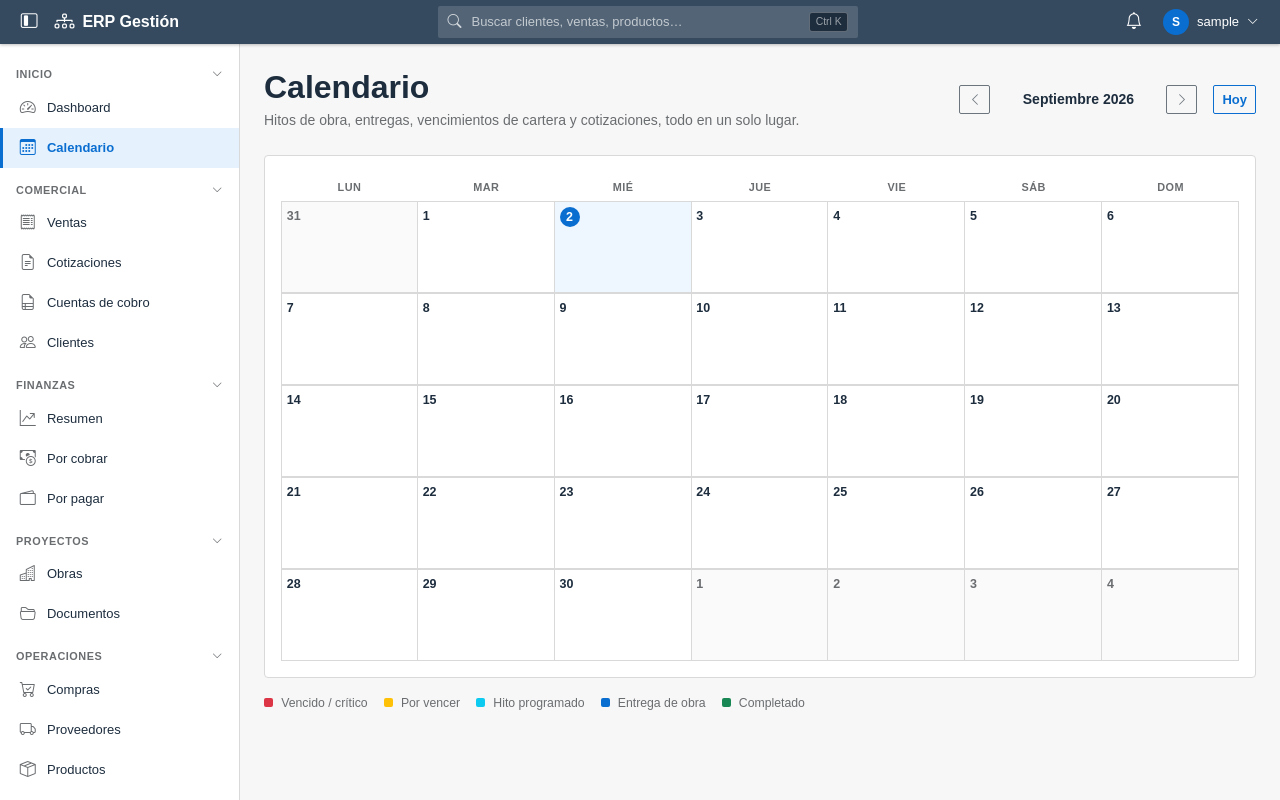
After one commit to juanca9640ia-stack/-git-remote-add-origin-...-git-push-., a Django app: page /calendario/ in a window 1280 px wide. The commit adds this page. Run offline with Django 4.2, Linux system fonts and the light colour scheme; the visitor is signed in with stand-in values (Sample User, id 1); data comes from the database, SQL or seed files in the repository; data that the repository does not hold is empty.

Commit message:
Fase 5C: calendario ejecutivo
- Vista de calendario mensual (/calendario/) que agrega en un solo
  lugar las fechas que importan: hitos de obra, entregas estimadas de
  proyectos, vencimientos de cartera (CxC) y de cotizaciones enviadas.
  Cada categoría se omite si el usuario no tiene acceso al módulo.
- Navegación mes anterior/siguiente y botón 'Hoy'; cada evento enlaza
  directo al registro correspondiente.
- Acceso gateado igual que el dashboard (core.ver_dashboard).
- 206/206 tests OK (4 nuevos para esta vista).

```diff
--- /dev/null
+++ b/core/templates/core/calendario.html
@@ -0,0 +1,49 @@
+{% extends "base.html" %}
+{% block title %}Calendario{% endblock %}
+{% block content %}
+<div class="d-flex justify-content-between align-items-center mb-4 flex-wrap gap-2">
+    <div>
+        <h2 class="mb-1">Calendario</h2>
+        <p class="text-muted mb-0">Hitos de obra, entregas, vencimientos de cartera y cotizaciones, todo en un solo lugar.</p>
+    </div>
+    <div class="d-flex align-items-center gap-2">
+        <a href="?anio={{ mes_anterior_anio }}&mes={{ mes_anterior }}" class="btn btn-outline-secondary btn-sm"><i class="bi bi-chevron-left"></i></a>
+        <span class="fw-bold" style="min-width:160px; text-align:center;">{{ mes_nombre_largo }} {{ anio }}</span>
+        <a href="?anio={{ mes_siguiente_anio }}&mes={{ mes_siguiente }}" class="btn btn-outline-secondary btn-sm"><i class="bi bi-chevron-right"></i></a>
+        <a href="{% url 'calendario' %}" class="btn btn-outline-primary btn-sm ms-2">Hoy</a>
+    </div>
+</div>
+
+<div class="sap-calendario card card-kpi p-3">
+    <div class="sap-cal-cabecera">
+        {% for dia in dias_semana %}<div class="sap-cal-cabecera-dia">{{ dia }}</div>{% endfor %}
+    </div>
+    {% for semana in semanas %}
+        <div class="sap-cal-semana">
+            {% for dia in semana %}
+                <div class="sap-cal-dia {% if not dia.es_del_mes %}sap-cal-dia-fuera{% endif %} {% if dia.es_hoy %}sap-cal-dia-hoy{% endif %}">
+                    <div class="sap-cal-dia-numero">{{ dia.fecha.day }}</div>
+                    <div class="sap-cal-dia-eventos">
+                        {% for evento in dia.eventos|slice:":3" %}
+                            <a href="{{ evento.url }}" class="sap-cal-evento sap-cal-evento-{{ evento.color }}" title="{{ evento.titulo }}">
+                                <i class="bi {{ evento.icono }}"></i>{{ evento.titulo }}
+                            </a>
+                        {% endfor %}
+                        {% if dia.eventos|length > 3 %}
+                            <div class="sap-cal-evento-mas">+{{ dia.eventos|length|add:"-3" }} más</div>
+                        {% endif %}
+                    </div>
+                </div>
+            {% endfor %}
+        </div>
+    {% endfor %}
+</div>
+
+<div class="d-flex gap-3 mt-3 flex-wrap small text-muted">
+    <span><span class="sap-cal-leyenda bg-danger"></span> Vencido / crítico</span>
+    <span><span class="sap-cal-leyenda bg-warning"></span> Por vencer</span>
+    <span><span class="sap-cal-leyenda bg-info"></span> Hito programado</span>
+    <span><span class="sap-cal-leyenda bg-primary"></span> Entrega de obra</span>
+    <span><span class="sap-cal-leyenda bg-success"></span> Completado</span>
+</div>
+{% endblock %}
--- a/core/views.py
+++ b/core/views.py
@@ -1,5 +1,6 @@
+import calendar
 import json
-from datetime import timedelta
+from datetime import date, timedelta
 from decimal import Decimal
 
 from django.contrib.auth.decorators import login_required
@@ -28,6 +29,13 @@ MESES_ABREV = {
     1: "Ene", 2: "Feb", 3: "Mar", 4: "Abr", 5: "May", 6: "Jun",
     7: "Jul", 8: "Ago", 9: "Sep", 10: "Oct", 11: "Nov", 12: "Dic",
 }
+
+MESES_COMPLETOS = {
+    1: "Enero", 2: "Febrero", 3: "Marzo", 4: "Abril", 5: "Mayo", 6: "Junio",
+    7: "Julio", 8: "Agosto", 9: "Septiembre", 10: "Octubre", 11: "Noviembre", 12: "Diciembre",
+}
+
+DIAS_SEMANA_ABREV = ["Lun", "Mar", "Mié", "Jue", "Vie", "Sáb", "Dom"]
 
 PERIODOS = {
     # clave -> (etiqueta, días hacia atrás desde hoy; None = desde el 1º del año)
@@ -396,3 +404,102 @@ def notificaciones(request):
     """Feed de la campana del shellbar: las mismas alertas del dashboard,
     disponibles desde cualquier pantalla."""
     return JsonResponse({"alertas": _construir_alertas(request)})
+
+
+def _eventos_calendario(request, fecha_desde, fecha_hasta):
+    """Fechas importantes de todos los módulos, en un solo lugar: hitos y
+    entregas de obra, vencimientos de cartera y de cotizaciones. Cada
+    categoría se omite si el usuario no tiene acceso al módulo."""
+    empresa = request.empresa
+    eventos_por_dia = {}
+
+    def agregar(fecha, evento):
+        if fecha_desde <= fecha <= fecha_hasta:
+            eventos_por_dia.setdefault(fecha, []).append(evento)
+
+    if request.user.has_module_perms("proyectos"):
+        hitos = HitoProyecto.objects.filter(
+            empresa=empresa, fecha_objetivo__gte=fecha_desde, fecha_objetivo__lte=fecha_hasta,
+        ).select_related("proyecto")
+        for hito in hitos:
+            agregar(hito.fecha_objetivo, {
+                "color": "success" if hito.completado else ("danger" if hito.vencido else "info"),
+                "icono": "bi-flag", "titulo": f"Hito: {hito.nombre} ({hito.proyecto.nombre})",
+                "url": reverse("proyectos:proyecto_detalle", args=[hito.proyecto_id]),
+            })
+        entregas = Proyecto.objects.filter(
+            empresa=empresa, fecha_fin_estimada__gte=fecha_desde, fecha_fin_estimada__lte=fecha_hasta,
+        ).exclude(estado__in=[Proyecto.FINALIZADO, Proyecto.CANCELADO])
+        for proyecto in entregas:
+            agregar(proyecto.fecha_fin_estimada, {
+                "color": "primary", "icono": "bi-buildings", "titulo": f"Entrega estimada: {proyecto.nombre}",
+                "url": reverse("proyectos:proyecto_detalle", args=[proyecto.pk]),
+            })
+
+    if request.user.has_module_perms("finanzas"):
+        cxc = CuentaPorCobrar.objects.filter(
+            empresa=empresa, fecha_vencimiento__gte=fecha_desde, fecha_vencimiento__lte=fecha_hasta,
+            estado__in=[CuentaPorCobrar.PENDIENTE, CuentaPorCobrar.PARCIAL],
+        ).select_related("venta", "venta__cliente")
+        hoy = timezone.localdate()
+        for cuenta in cxc:
+            agregar(cuenta.fecha_vencimiento, {
+                "color": "danger" if cuenta.fecha_vencimiento < hoy else "warning",
+                "icono": "bi-cash-coin", "titulo": f"Vence CxC {cuenta.venta.numero} · {cuenta.venta.cliente}",
+                "url": reverse("finanzas:cxc_detalle", args=[cuenta.pk]),
+            })
+
+    if request.user.has_module_perms("ventas"):
+        cotizaciones = Cotizacion.objects.filter(
+            empresa=empresa, estado=Cotizacion.ENVIADA,
+            fecha_validez__gte=fecha_desde, fecha_validez__lte=fecha_hasta,
+        ).select_related("cliente")
+        for cot in cotizaciones:
+            agregar(cot.fecha_validez, {
+                "color": "warning", "icono": "bi-file-earmark-text",
+                "titulo": f"Vence cotización {cot.numero} · {cot.cliente}",
+                "url": reverse("ventas:cotizacion_detalle", args=[cot.pk]),
+            })
+
+    return eventos_por_dia
+
+
+@login_required
+def calendario(request):
+    if not (request.user.is_superuser or request.user.has_perm("core.ver_dashboard")):
+        return render(request, "core/sin_acceso.html")
+
+    hoy = timezone.localdate()
+    try:
+        anio = int(request.GET.get("anio", hoy.year))
+        mes = int(request.GET.get("mes", hoy.month))
+        primer_dia = date(anio, mes, 1)
+    except (ValueError, TypeError):
+        anio, mes, primer_dia = hoy.year, hoy.month, hoy.replace(day=1)
+
+    ultimo_dia = date(anio, mes, calendar.monthrange(anio, mes)[1])
+    cal = calendar.Calendar(firstweekday=0)  # semana empieza en lunes
+    semanas_dias = cal.monthdatescalendar(anio, mes)  # incluye días de meses vecinos para completar semanas
+
+    fecha_desde = semanas_dias[0][0]
+    fecha_hasta = semanas_dias[-1][-1]
+    eventos_por_dia = _eventos_calendario(request, fecha_desde, fecha_hasta)
+
+    semanas = [
+        [{"fecha": dia, "es_del_mes": dia.month == mes, "es_hoy": dia == hoy, "eventos": eventos_por_dia.get(dia, [])}
+         for dia in semana]
+        for semana in semanas_dias
+    ]
+
+    mes_anterior_anio, mes_anterior = (anio - 1, 12) if mes == 1 else (anio, mes - 1)
+    mes_siguiente_anio, mes_siguiente = (anio + 1, 1) if mes == 12 else (anio, mes + 1)
+
+    return render(request, "core/calendario.html", {
+        "semanas": semanas,
+        "mes_nombre_largo": MESES_COMPLETOS.get(mes, ""),
+        "dias_semana": DIAS_SEMANA_ABREV,
+        "anio": anio, "mes": mes,
+        "mes_anterior_anio": mes_anterior_anio, "mes_anterior": mes_anterior,
+        "mes_siguiente_anio": mes_siguiente_anio, "mes_siguiente": mes_siguiente,
+        "total_eventos": sum(len(v) for v in eventos_por_dia.values()),
+    })
--- a/erp/urls.py
+++ b/erp/urls.py
@@ -4,11 +4,12 @@ from django.contrib import admin
 from django.contrib.auth import views as auth_views
 from django.urls import include, path
 
-from core.views import busqueda_global, dashboard, notificaciones
+from core.views import busqueda_global, calendario, dashboard, notificaciones
 
 urlpatterns = [
     path('admin/', admin.site.urls),
     path('', dashboard, name='dashboard'),
+    path('calendario/', calendario, name='calendario'),
     path('buscar/', busqueda_global, name='busqueda_global'),
     path('notificaciones/', notificaciones, name='notificaciones'),
     path('login/', auth_views.LoginView.as_view(template_name='registration/login.html'), name='login'),
--- a/static/css/app.css
+++ b/static/css/app.css
@@ -436,3 +436,48 @@ a { color: var(--sap-blue); }
 }
 .sap-embudo-valor { font-weight: 700; font-size: .95rem; margin-top: .35rem; }
 .sap-embudo-etiqueta { font-size: .7rem; color: var(--sap-text-muted); text-transform: uppercase; letter-spacing: .03em; }
+
+/* ===== Calendario ejecutivo ===== */
+.sap-cal-cabecera, .sap-cal-semana {
+    display: grid;
+    grid-template-columns: repeat(7, 1fr);
+}
+.sap-cal-cabecera-dia {
+    font-size: .68rem; text-transform: uppercase; letter-spacing: .04em;
+    color: var(--sap-text-muted); font-weight: 700; text-align: center; padding: .4rem 0;
+}
+.sap-cal-dia {
+    min-height: 92px; border: 1px solid var(--sap-border); padding: .3rem;
+    display: flex; flex-direction: column; gap: .2rem;
+}
+.sap-cal-semana .sap-cal-dia + .sap-cal-dia { border-left: none; }
+.sap-cal-semana { border-top: none; }
+.sap-cal-semana:first-child { border-top: 1px solid var(--sap-border); }
+.sap-cal-dia-fuera { background: #fafafa; color: var(--sap-text-muted); }
+.sap-cal-dia-fuera .sap-cal-dia-numero { color: var(--sap-text-muted); }
+.sap-cal-dia-hoy { background: #eef6ff; }
+.sap-cal-dia-numero { font-size: .78rem; font-weight: 600; }
+.sap-cal-dia-hoy .sap-cal-dia-numero {
+    background: var(--sap-blue); color: #fff; border-radius: 50%;
+    width: 20px; height: 20px; display: flex; align-items: center; justify-content: center;
+}
+.sap-cal-dia-eventos { display: flex; flex-direction: column; gap: .15rem; overflow: hidden; }
+.sap-cal-evento {
+    font-size: .66rem; padding: .1rem .3rem; border-radius: 3px; text-decoration: none;
+    color: #fff; white-space: nowrap; overflow: hidden; text-overflow: ellipsis;
+    display: flex; align-items: center; gap: .2rem;
+}
+.sap-cal-evento i { font-size: .6rem; flex-shrink: 0; }
+.sap-cal-evento-danger { background: #b00020; }
+.sap-cal-evento-warning { background: #e9730c; }
+.sap-cal-evento-info { background: #0a6ed1; }
+.sap-cal-evento-primary { background: #4a6de5; }
+.sap-cal-evento-success { background: #107e3e; }
+.sap-cal-evento-mas { font-size: .64rem; color: var(--sap-text-muted); padding-left: .3rem; }
+.sap-cal-leyenda {
+    display: inline-block; width: 9px; height: 9px; border-radius: 2px; margin-right: .3rem;
+}
+@media (max-width: 768px) {
+    .sap-cal-dia { min-height: 60px; }
+    .sap-cal-evento span { display: none; }
+}
--- a/templates/base.html
+++ b/templates/base.html
@@ -90,6 +90,9 @@
             <div class="sap-nav-links">
                 <a href="{% url 'dashboard' %}" class="sap-nav-link {% if request.resolver_match.url_name == 'dashboard' %}active{% endif %}" title="Dashboard">
                     <i class="bi bi-speedometer2"></i><span>Dashboard</span>
+                </a>
+                <a href="{% url 'calendario' %}" class="sap-nav-link {% if request.resolver_match.url_name == 'calendario' %}active{% endif %}" title="Calendario">
+                    <i class="bi bi-calendar3"></i><span>Calendario</span>
                 </a>
             </div>
         </div>
```
Also changed, not shown: core/tests.py (+43 -1 lines).
